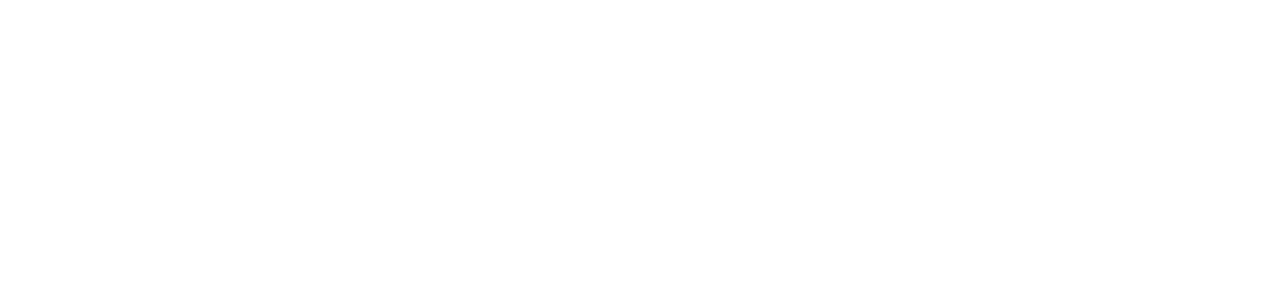
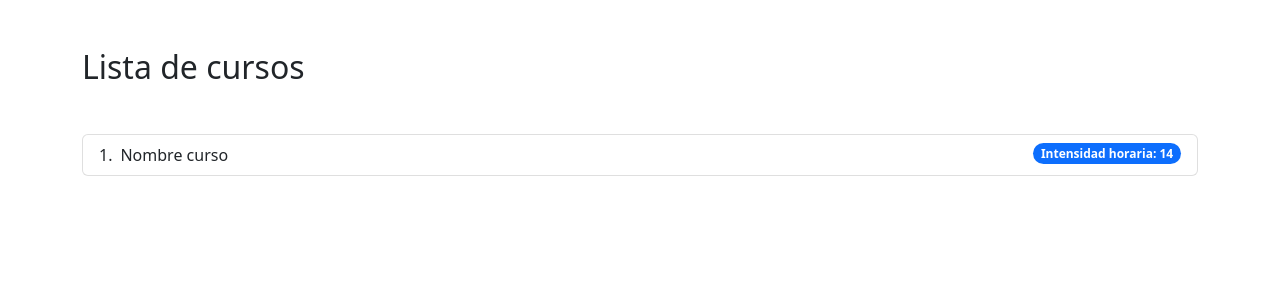
Before and after one commit to FelipeLL/Frontend-Spira, a React (Create React App) app: page /list in a window 1280 px wide. Before the commit this address had no page. Shown: the top 300 px of the page. Built offline with nearby package versions, Linux system fonts and the light colour scheme.

Commit message:
Created course list route

```diff
--- a/src/index.js
+++ b/src/index.js
@@ -9,6 +9,7 @@
 import CreateUser from "./routes/private/CreateUser";
 import AssingCourse from "./routes/private/AssingCourse";
 import UserList from "./routes/private/UserList";
+import CourseList from "./routes/public/CourseList";
 
 const root = ReactDOM.createRoot(document.getElementById('root'));
 root.render(
@@ -21,6 +22,7 @@
           <Route path="/backoffice/create" element={<CreateUser />} />
           <Route path="/backoffice/assign" element={<AssingCourse />} />
           <Route path="/backoffice/list" element={<UserList />} />
+          <Route path="/list" element={<CourseList />} />
         </Route>
       </Routes>
     </BrowserRouter>
--- /dev/null
+++ b/src/routes/public/CourseList.jsx
@@ -0,0 +1,21 @@
+const CourseList = () => {
+  return (
+    <div className="container">
+      <div className="mt-5">
+        <h2>Lista de cursos</h2>
+        <ol className="list-group list-group-numbered mt-5">
+          <li className="list-group-item d-flex justify-content-between align-items-start">
+            <div className="ms-2 me-auto">
+              <div className="">Nombre curso</div>
+            </div>
+            <span className="badge bg-primary rounded-pill">
+              Intensidad horaria: 14
+            </span>
+          </li>
+        </ol>
+      </div>
+    </div>
+  );
+};
+
+export default CourseList;
```
